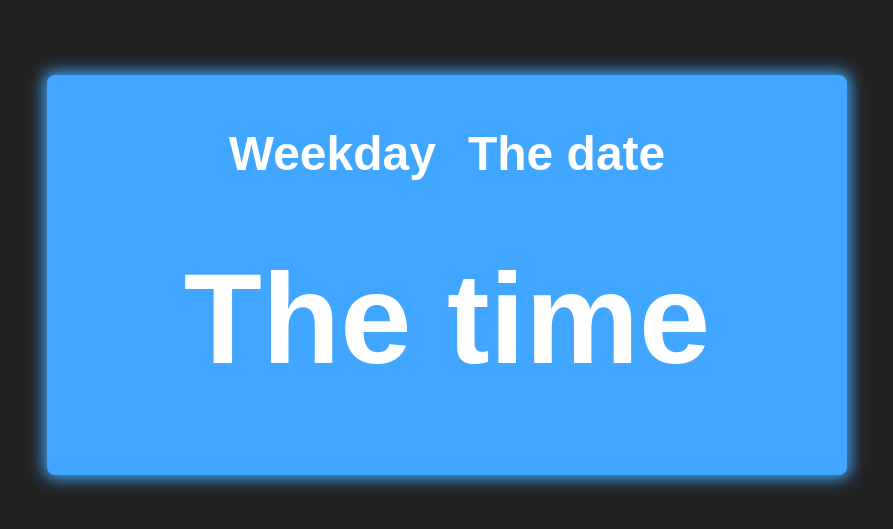
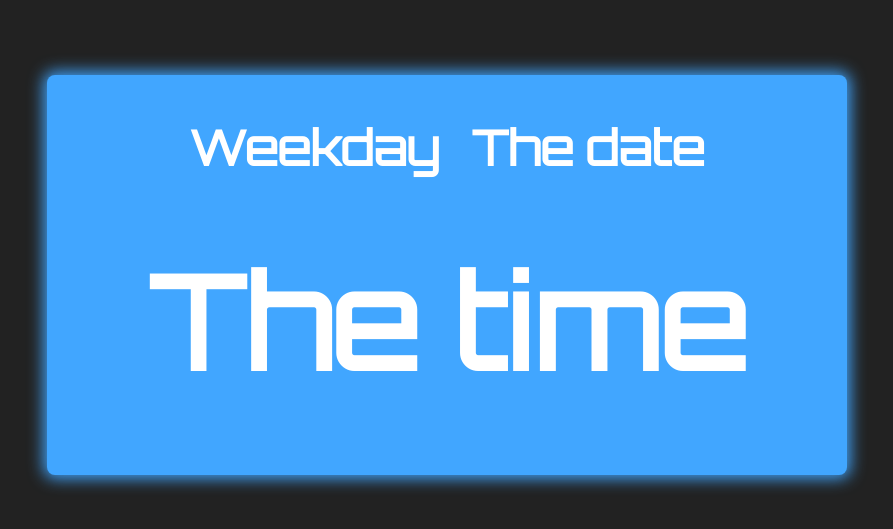
Before and after one commit to PetterFogel/digital-clock-calender, a plain HTML site: page index.html in a window 1280 px wide. Shown: the part 125-654 px from the top of the page, without its empty margins (193-1086 px from the left). Drawn offline with Linux system fonts and the light colour scheme.

Commit message:
Added font link.

```diff
--- a/index.html
+++ b/index.html
@@ -4,6 +4,7 @@
     <meta charset="UTF-8">
     <meta name="viewport" content="width=device-width, initial-scale=1.0">
     <link rel="stylesheet" href="style.css">
+    <link href="https://fonts.googleapis.com/css2?family=Orbitron&display=swap" rel="stylesheet">
     <script src="main.js"></script>
     <title>Clock & Calender</title>
 </head>
```
